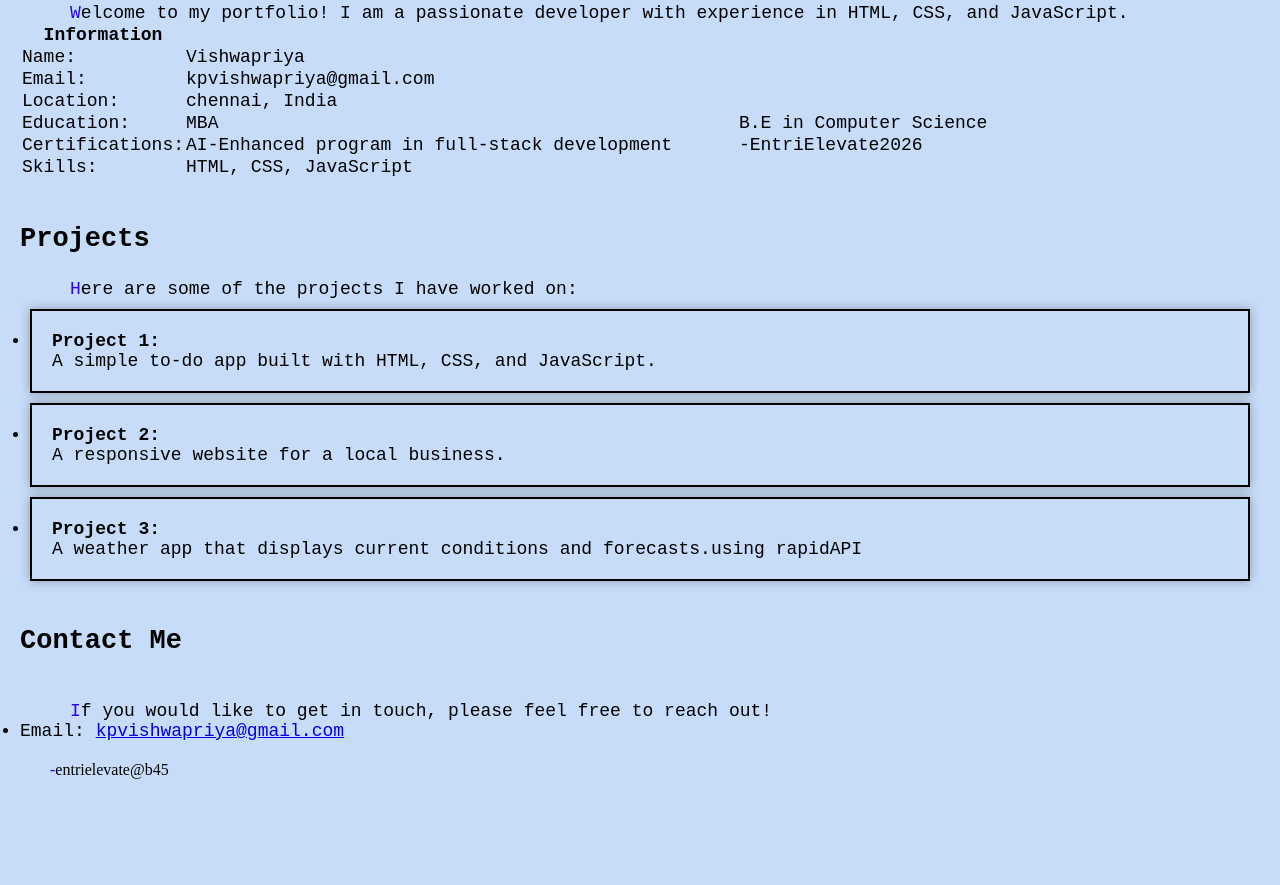
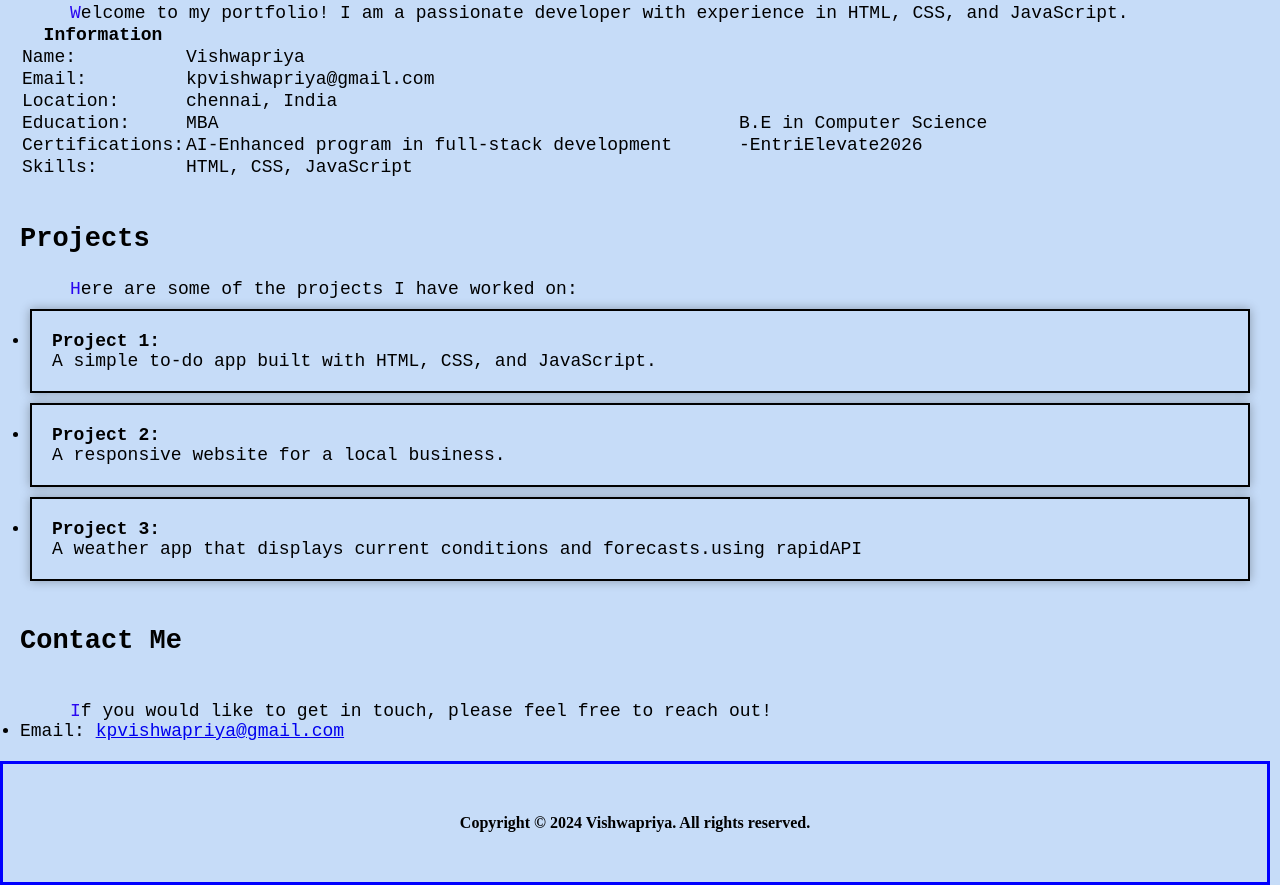
Before and after one commit to kpvishwapriya/myportfolio, a plain HTML site: page index.html in a window 1280 px wide. Shown: the part 301-1186 px from the top of the page. Before the commit the page ends 1080 px from the top, so only its background shows below. Drawn offline with Linux system fonts and the light colour scheme.

Commit message:
Enhance footer with copyright details and style
Updated footer with copyright information and styling.

```diff
--- a/index.html
+++ b/index.html
@@ -71,9 +71,11 @@
             </ul>
         </div>
     </section>
-    <footer style="margin-right:100px">
-        <p> -entrielevate@b45 </p>
+
+    <footer style="margin-right:10px; ; text-align: center; padding: 50px;border: 3px solid blue;   ">
+         <h4>Copyright &copy; 2024 Vishwapriya. All rights reserved.</h4>
     </footer>
+
 
 </body>
 </html>
```
